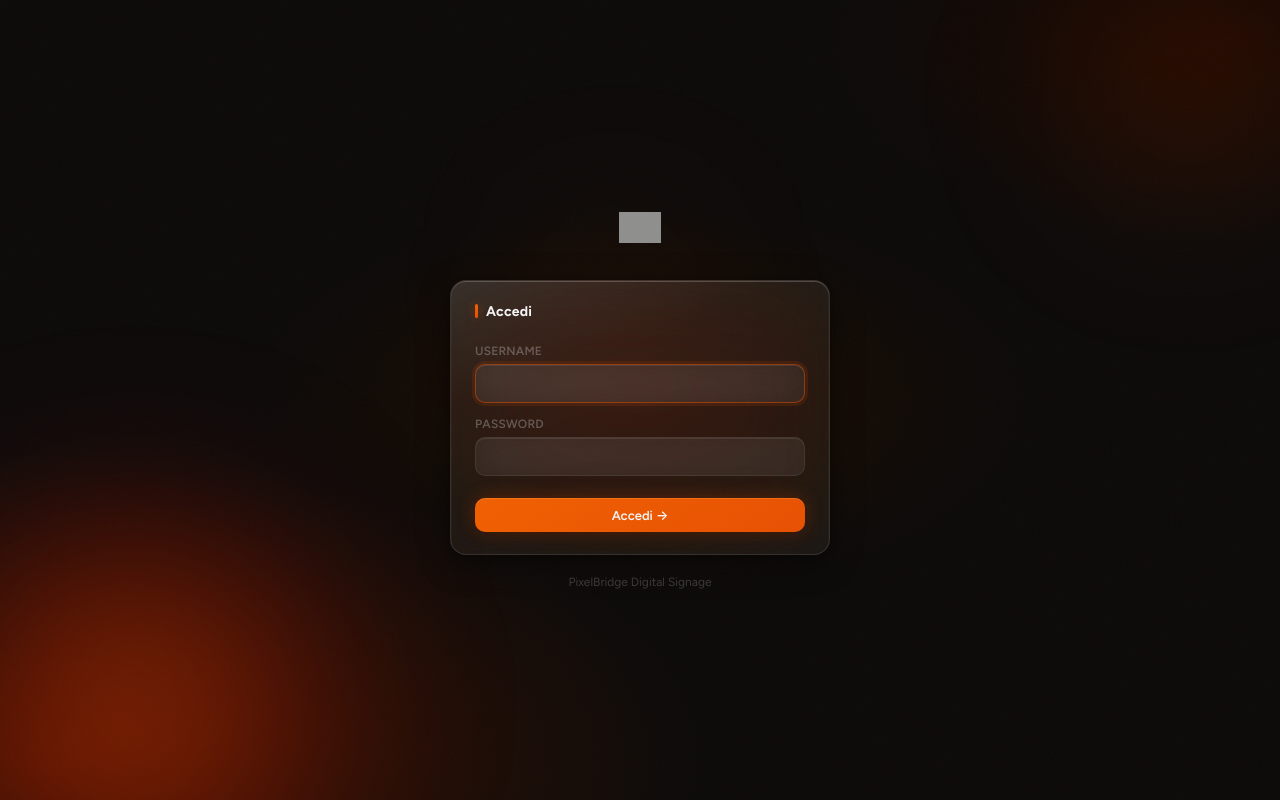
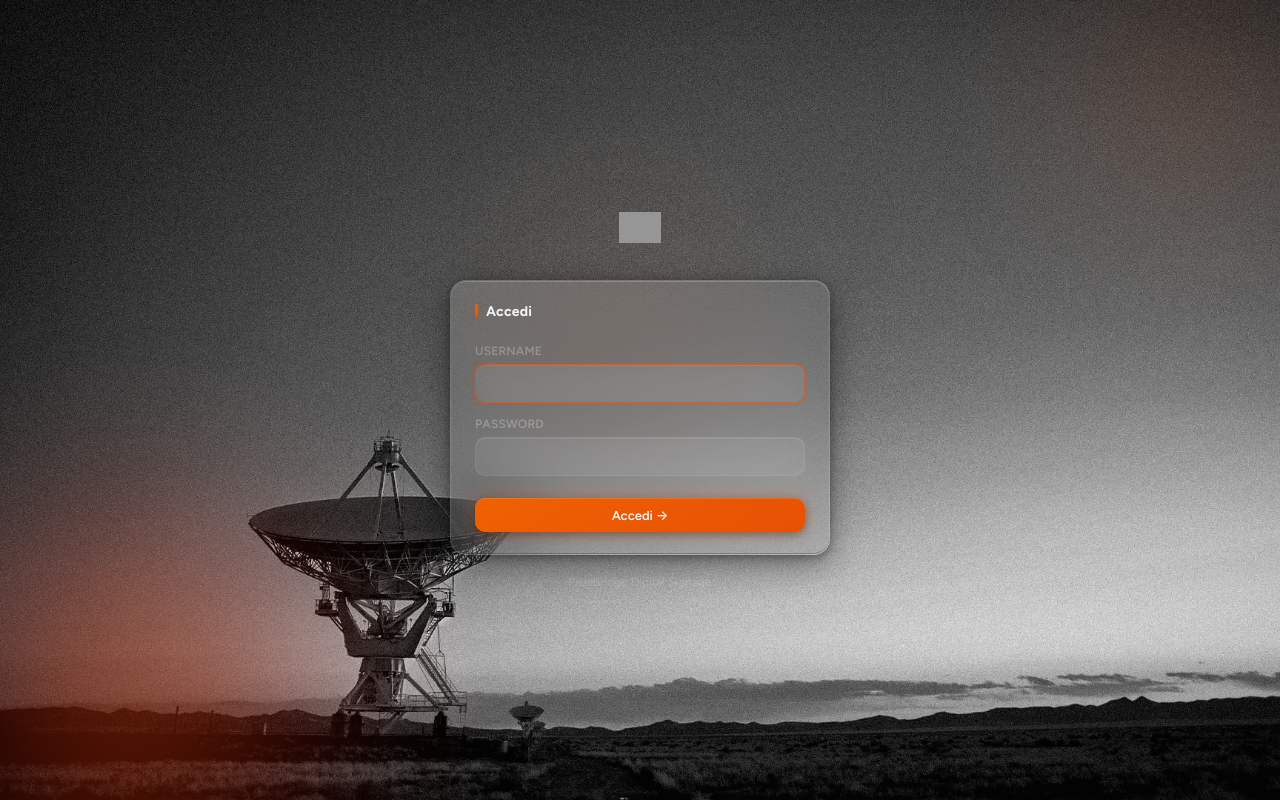
Before and after one commit to tobias94-design/signage, a PHP site: page /login.php in a window 1280 px wide. Run offline with PHP 8.4, Linux system fonts and the light colour scheme; grey boxes are pictures that could not be loaded.

Commit message:
login fix img

```diff
--- a/login.php
+++ b/login.php
@@ -27,7 +27,7 @@ if ($_SERVER['REQUEST_METHOD'] === 'POST') {
     <link href="https://fonts.googleapis.com/css2?family=Figtree:wght@300;400;500;600;700;800&display=swap" rel="stylesheet">
     <link rel="stylesheet" href="/assets/css/style-glass.css">
 </head>
-<body>
+<body style="background-image:url('/assets/img/Sfondo-auth.webp');background-size:cover;background-position:center;background-repeat:no-repeat;">
 <div class="sg-blob sg-b1"></div>
 <div class="sg-blob sg-b2"></div>
 <div class="sg-blob sg-b3"></div>
```
